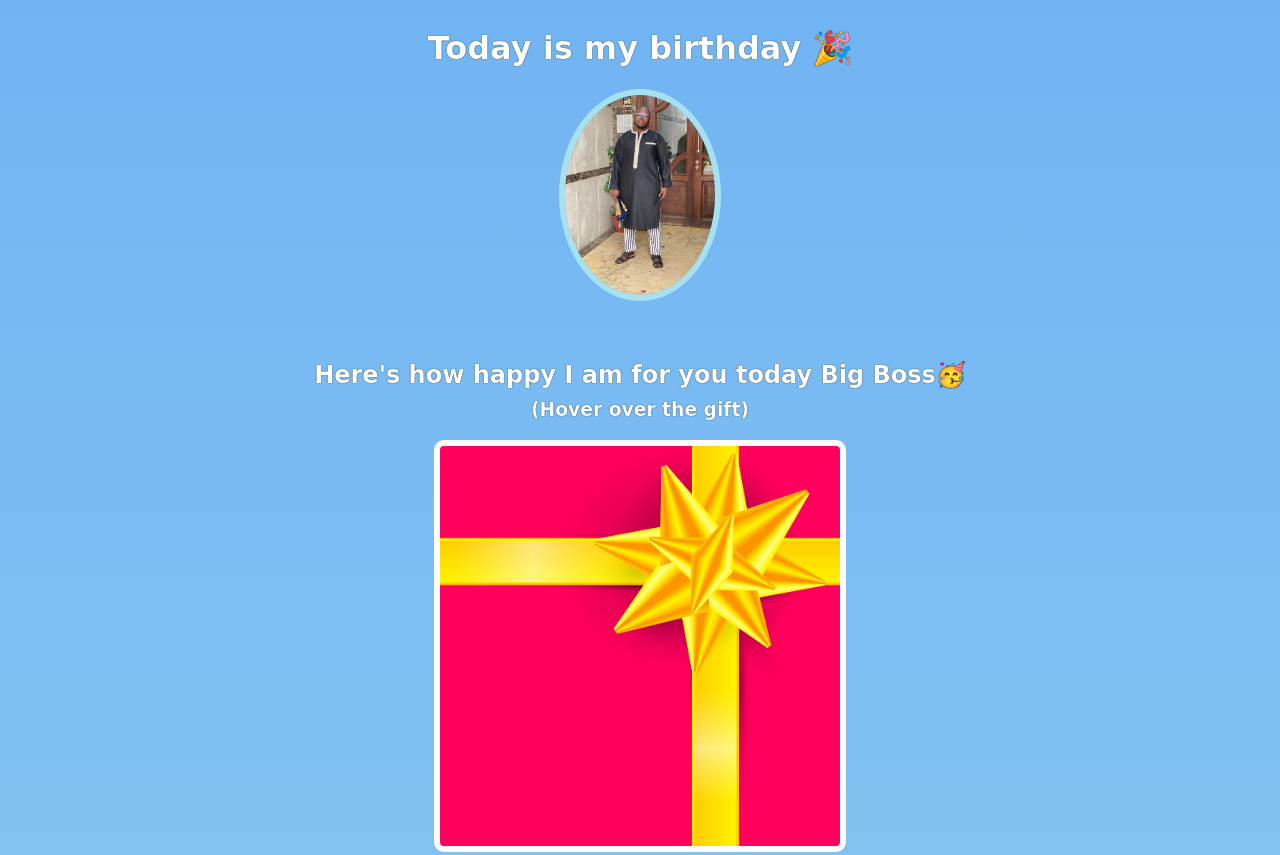
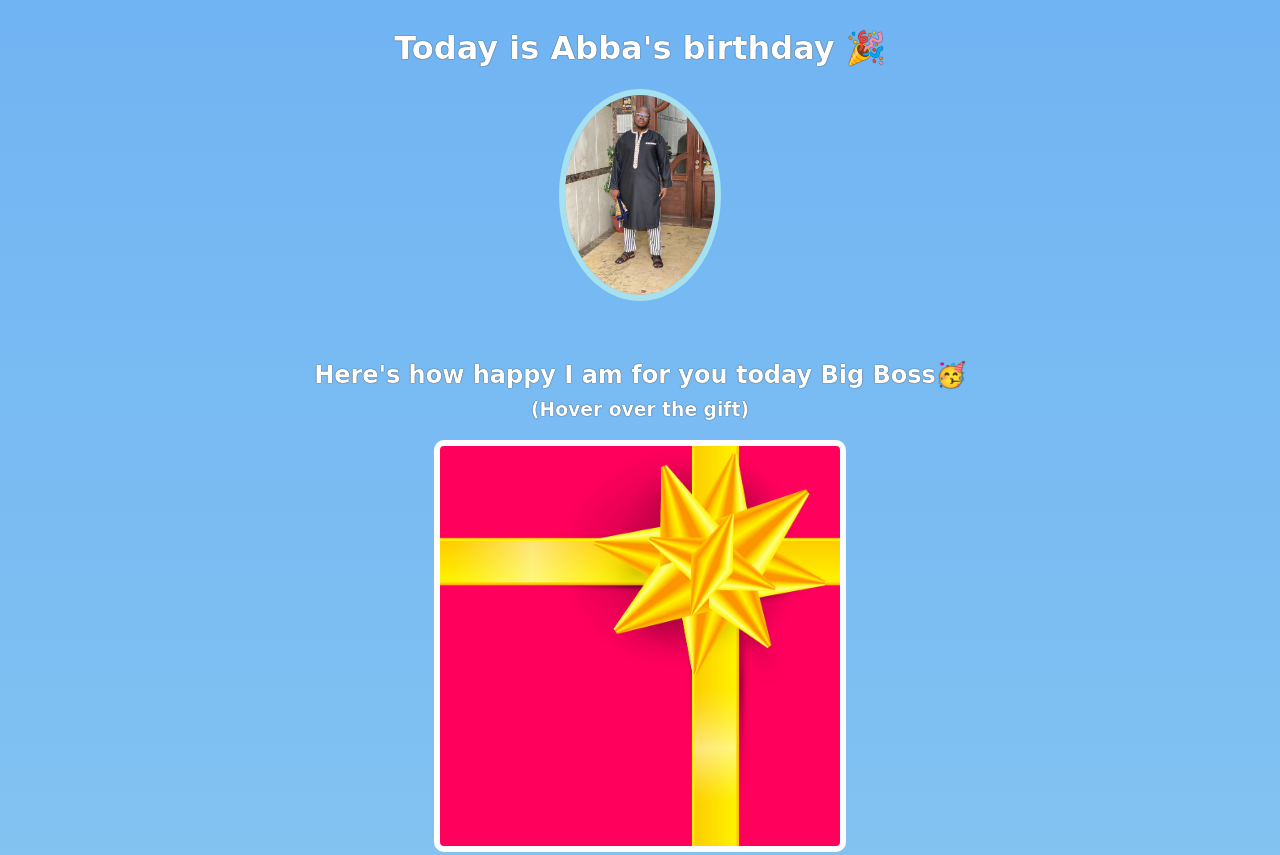
Before and after one commit to alybadara1803/bday-gift-site, a plain HTML site: page index.html in a window 1280 px wide. Shown: the top 855 px of the page. Drawn offline with Linux system fonts and the light colour scheme; a web font is replaced by a local one.

Commit message:
change 'my' to 'Abba'

```diff
--- a/index.html
+++ b/index.html
@@ -7,7 +7,7 @@
     </head>
     <body>
         <div id="header">
-            <h1>Today is my birthday 🎉</h1>
+            <h1>Today is Abba's birthday 🎉</h1>
             <img id="bff-img" src="images/Abba.jpg">
 
         </div>
```
